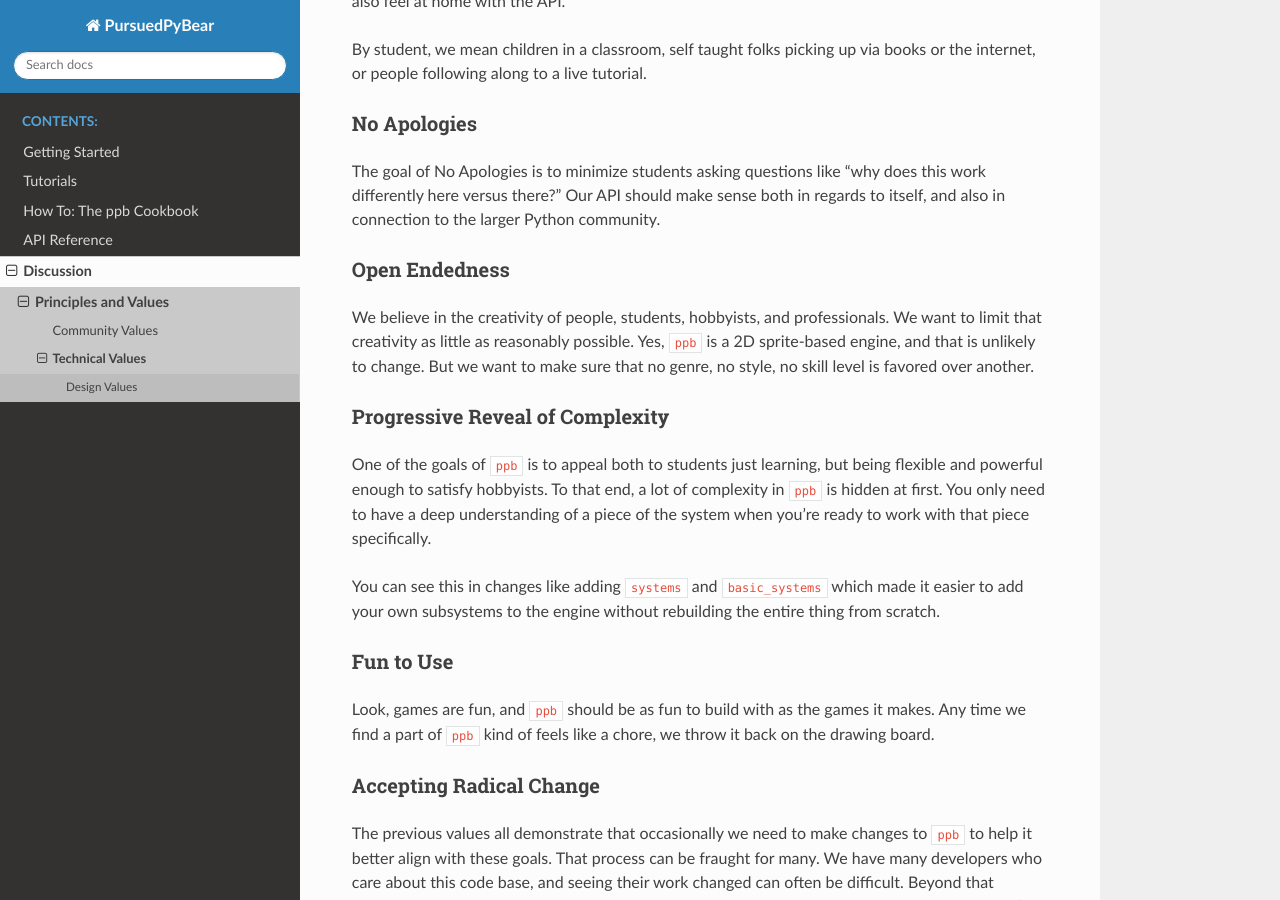
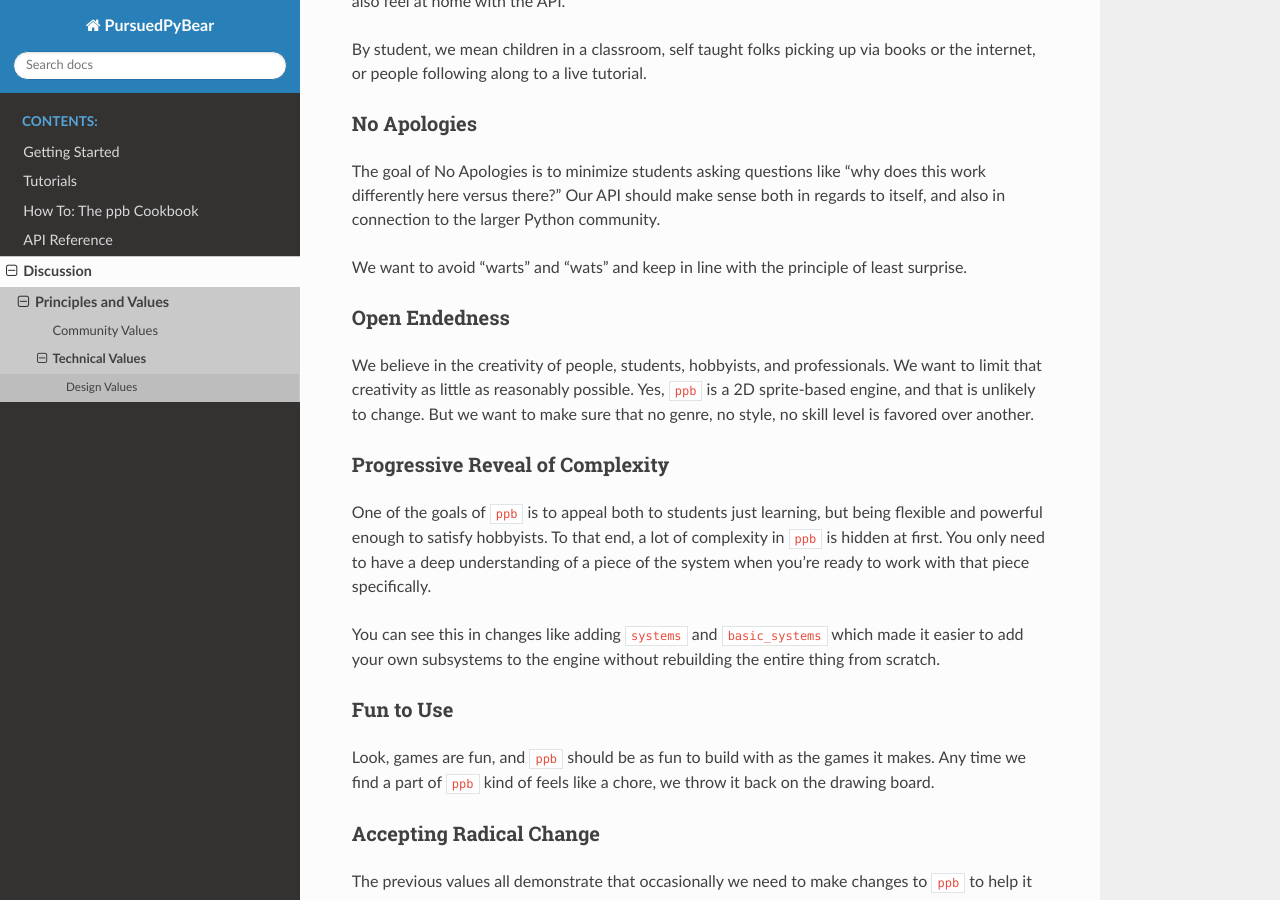
Before and after one commit to ppb/pursuedpybear, a Sphinx documentation site: the page built from docs/discussion/values/technical-values.rst, in a window 1280 px wide and 900 px high, scrolled down 469 px. Built offline with Sphinx 7.4.7 and the Read the Docs theme 2.0.0, drawn with Linux system fonts in a browser that asks for light colours.

Commit message:
Adds a bit about reducing warts

```diff
--- a/docs/discussion/values/technical-values.rst
+++ b/docs/discussion/values/technical-values.rst
@@ -27,6 +27,9 @@ No Apologies
 The goal of No Apologies is to minimize students asking questions like "why does
 this work differently here versus there?" Our API should make sense both in
 regards to itself, and also in connection to the larger Python community.
+
+We want to avoid "warts" and "wats" and keep in line with the principle of
+least surprise.
 
 Open Endedness
 ++++++++++++++++
```
